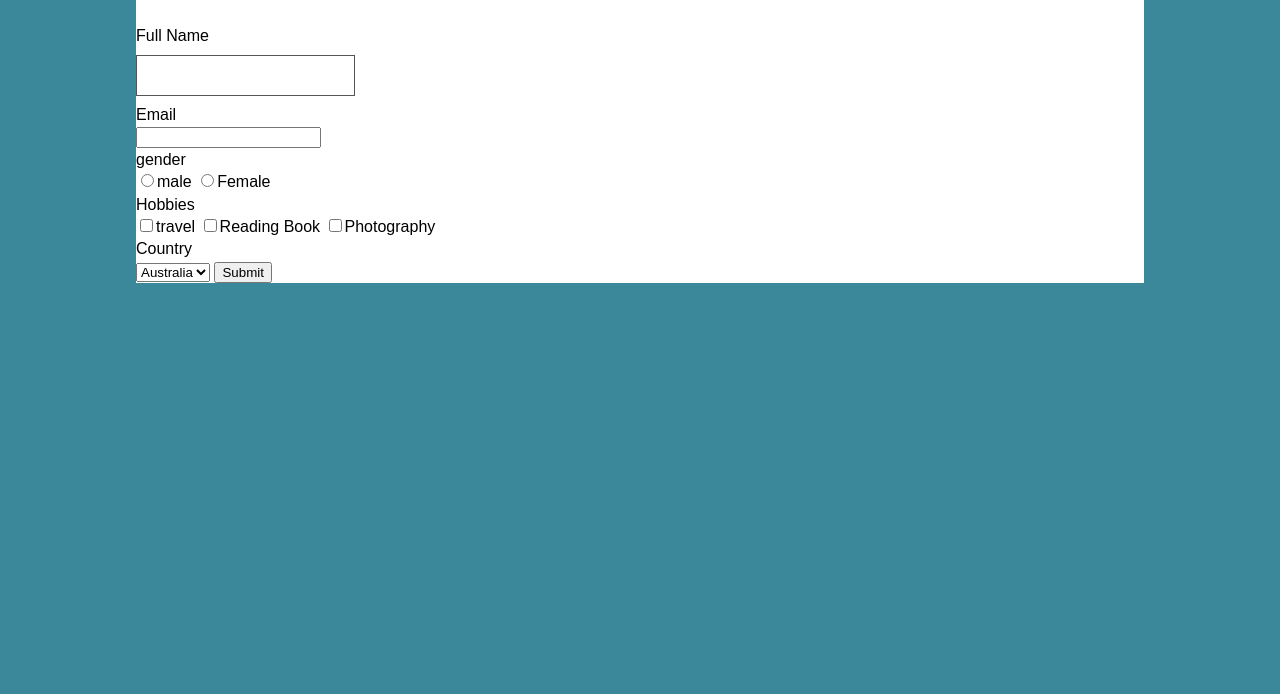
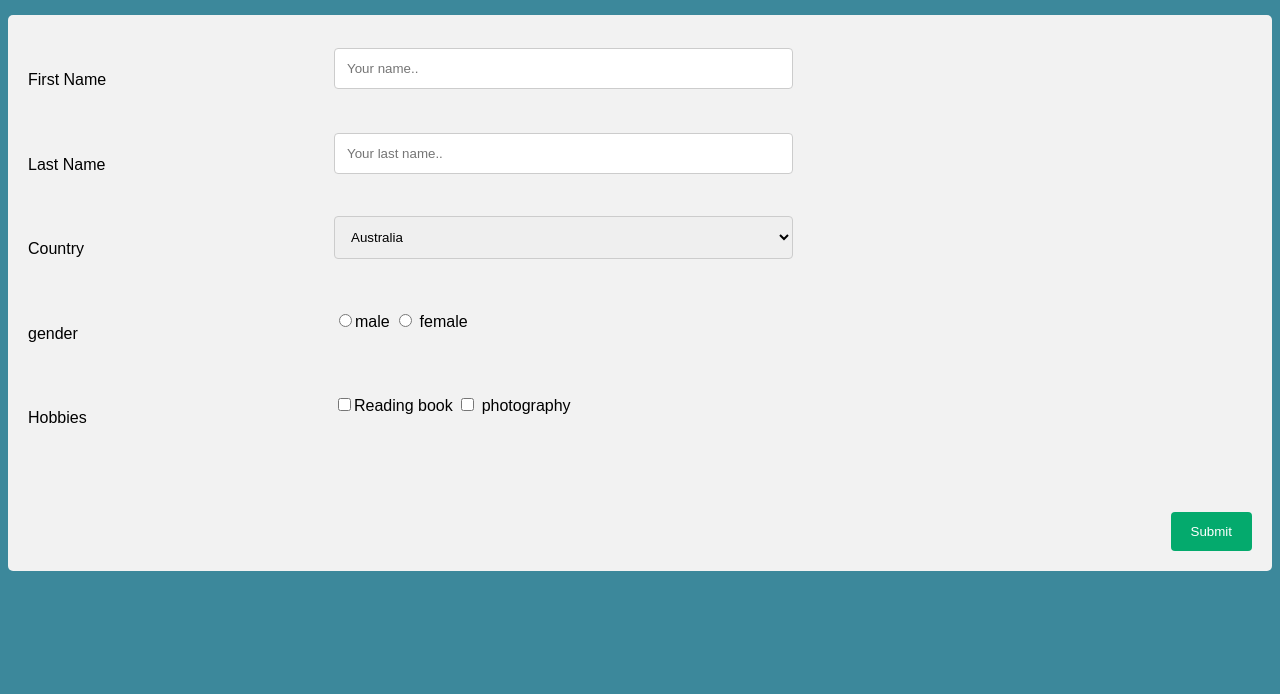
Before and after one commit to pooja14magar/Focus-within, a plain HTML site: page index.html in a window 1280 px wide. Shown: the part 106-800 px from the top of the page. Drawn offline with Linux system fonts and the light colour scheme.

Commit message:
create form

```diff
--- a/index.css
+++ b/index.css
@@ -1,29 +1,64 @@
 body{
     font-family: Arial;
-    line-height: 1.4;
-    padding: 20px 10%;
+    line-height: 3.4;
+    /* padding: 20px 10%; */
     background-color: #3c889b;
+    height: 100%
 }
-form{
-    background-color: white;
+* {
+    box-sizing: border-box;
+  }
 
-}
-form header{
-    padding: 2rem;
-}
-form header div{
-    font-size: 90%;
-    color: #999;
-}
-form header h2{
-    margin: 0 0 5px 0;
-}
+  input[type=text], select, textarea {
+    width: 50%;
+    padding: 12px;
+    border: 1px solid #ccc;
+    border-radius: 4px;
+    resize: vertical;
+  }
+  .container:focus-within{
+    background-color: #ffeaa7;
+  }
+  label {
+    padding: 12px 12px 12px 0;
+    display: inline-block;
+  }
 
-input[type=text] {
+  input[type=submit] {
+    background-color: #04AA6D;
+    color: white;
+    padding: 12px 20px;
+    border: none;
+    border-radius: 4px;
+    cursor: pointer;
+    float: right;
+  }
 
-    padding: 12px 20px;
-    margin: 8px 0;
-    box-sizing: border-box;
-    border: 1px solid #555;
-    outline: none;
-}
+  input[type=submit]:hover {
+    background-color: #45a049;
+  }
+
+  .container {
+    border-radius: 5px;
+    background-color: #f2f2f2;
+    padding: 20px;
+  }
+
+  .col-25 {
+    float: left;
+    width: 25%;
+    margin-top: 6px;
+  }
+
+  .col-75 {
+    float: left;
+    width: 75%;
+    margin-top: 6px;
+  }
+
+  /* Clear floats after the columns */
+  .row::after {
+    content: "";
+    display: table;
+    clear: both;
+  }
--- a/index.html
+++ b/index.html
@@ -11,44 +11,63 @@
         <header>
             <h2>css :focus-within pseudo class</h2>
         </header>
-        <div>
-           <label for="fullname">Full Name</label>
-       <div>
-        <input id="fullname" type="text" value=""autocomplete="off">
+        <div class="container">
+            <form action="/action_page.php">
+            <div class="row">
+              <div class="col-25">
+                <label for="fname">First Name</label>
+              </div>
+              <div class="col-75">
+                <input type="text" id="fname" name="firstname" placeholder="Your name..">
               </div>
             </div>
-<div>
-           <label for="Email">Email</label>
-       <div>
-        <input id="email" type="email" value=""autocomplete="off">
+            <div class="row">
+              <div class="col-25">
+                <label for="lname">Last Name</label>
+              </div>
+              <div class="col-75">
+                <input type="text" id="lname" name="lastname" placeholder="Your last name..">
               </div>
             </div>
-<div>
-    <label for="gender">gender</label>
-    <div>
-        <input  id="gender"type="radio" name="gender">male
-        <input  id="gender"type="radio" name="gender">Female
+            <div class="row">
+              <div class="col-25">
+                <label for="country">Country</label>
               </div>
-</div>
-    <div>
-        <label for="Hobbies">Hobbies</label>
-        <div>
-        <input type="checkbox" value="Travel">travel
-        <input type="checkbox" value="Reading Book">Reading Book
-        <input type="checkbox" value="Photography">Photography
-    </div>
-    </div>
-   <div>
-    <label for="country">Country</label>
-<div>
+              <div class="col-75">
                 <select id="country" name="country">
                   <option value="australia">Australia</option>
                   <option value="canada">Canada</option>
                   <option value="usa">USA</option>
+                </select>
               </div>
-    </select>
+            </div>
+            <div class="row">
+              <div class="col-25">
+                <label for="gender">gender</label>
+              </div>
+              <div class="col-75">
+               <input type="radio" value="male" name="gender">male
+               <input type="radio" value="male" name="gender"> female
+              </div>
+            </div>
+
+            <div class="row">
+                <div class="col-25">
+                  <label for="hobbies">Hobbies</label>
+                </div>
+                <div class="col-75">
+                 <input type="checkbox" value="Reading book" name="checkbox">Reading book
+                 <input type="checkbox" value="photography" name="checkbox"> photography
+                </div>
+              </div>
+            <br>
+            <div class="row">
               <input type="submit" value="Submit">
+            </div>
+            </form>
+            </div>
 
-    </form>
+
+
 </body>
 </html>
```
Lines whose indentation alone changed are shown as unchanged.
